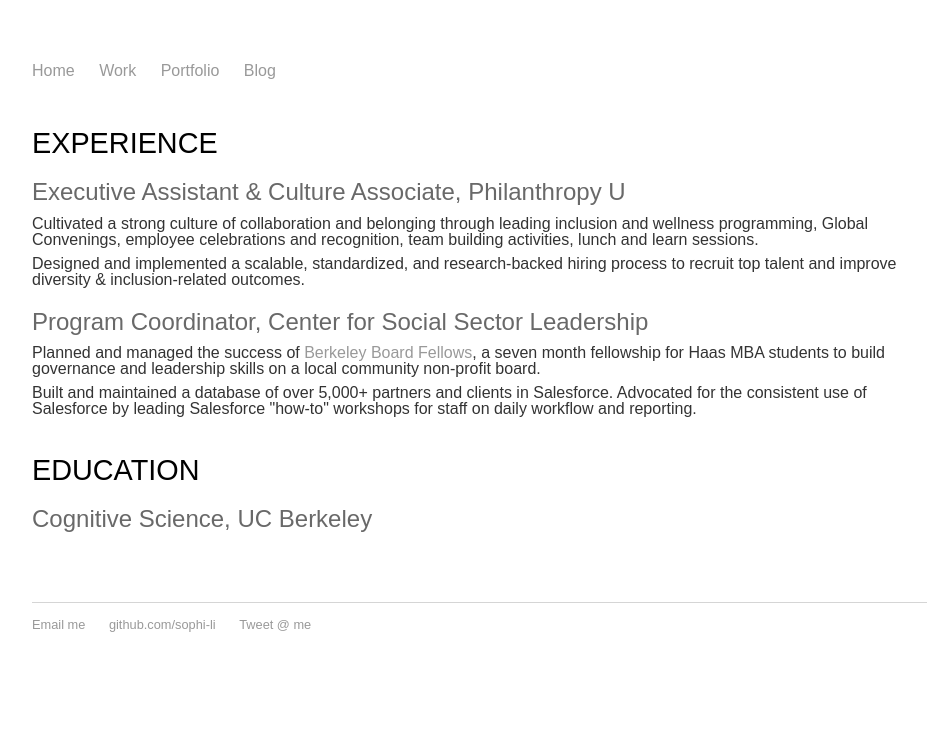
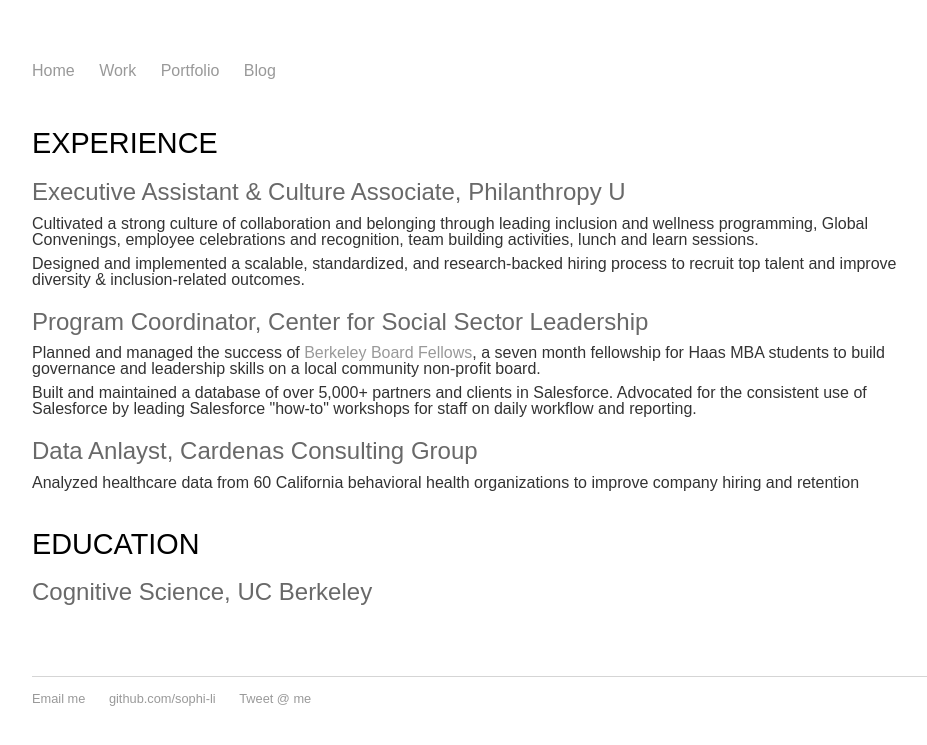
Before and after one commit to rmorabia/sophi-li.github.io, a Jekyll site: the page built from work/index.html, in a window 1280 px wide. Shown: the top 745 px of the page, without its empty margins (160-1087 px from the left). Built offline with Jekyll 4.4.1, drawn with Linux system fonts in a browser that asks for light colours.

Commit message:
add work

```diff
--- a/work/index.html
+++ b/work/index.html
@@ -21,12 +21,18 @@ title: Sophia Li
 	<h2-work>
 		Program Coordinator, Center for Social Sector Leadership
 	</h2-work>
-
 	<h3-work>
 		Planned and managed the success of <a href="https://haas.berkeley.edu/cssl/programs-events/berkeley-board-fellows/" target="_blank">Berkeley Board Fellows</a>, a seven month fellowship for Haas MBA students to build governance and leadership skills on a local community non-profit board.
 	</h3-work>
 	<h3-work>
 		Built and maintained a database of over 5,000+ partners and clients in Salesforce. Advocated for the consistent use of Salesforce by leading Salesforce "how-to" workshops for staff on daily workflow and reporting.
+	</h3-work>
+
+	<h2-work>
+		Data Anlayst, Cardenas Consulting Group
+	</h2-work>
+	<h3-work>
+		Analyzed healthcare data from 60 California behavioral health organizations to improve company hiring and retention
 	</h3-work>
 
 	<h1-work>EDUCATION</h1-work>
```
